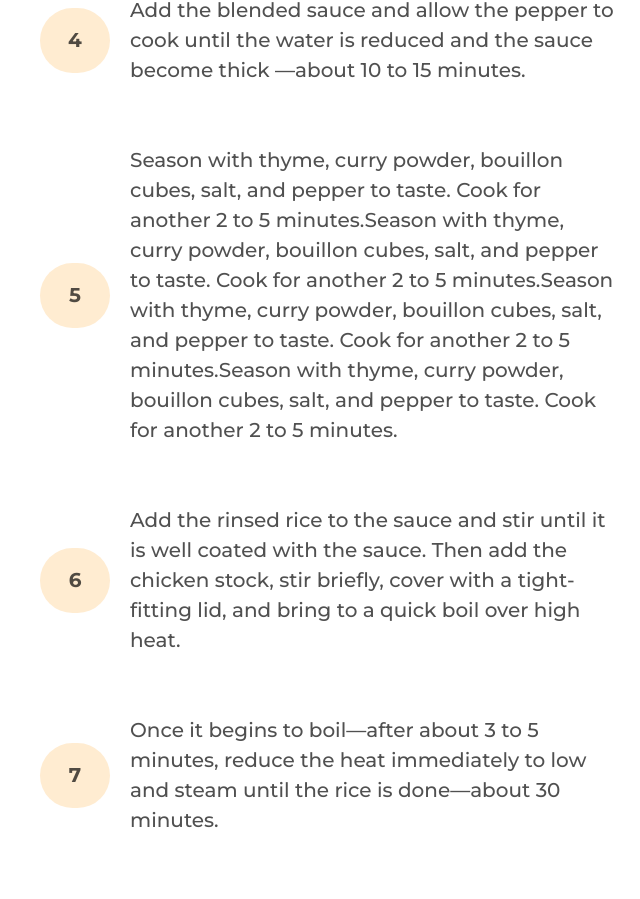
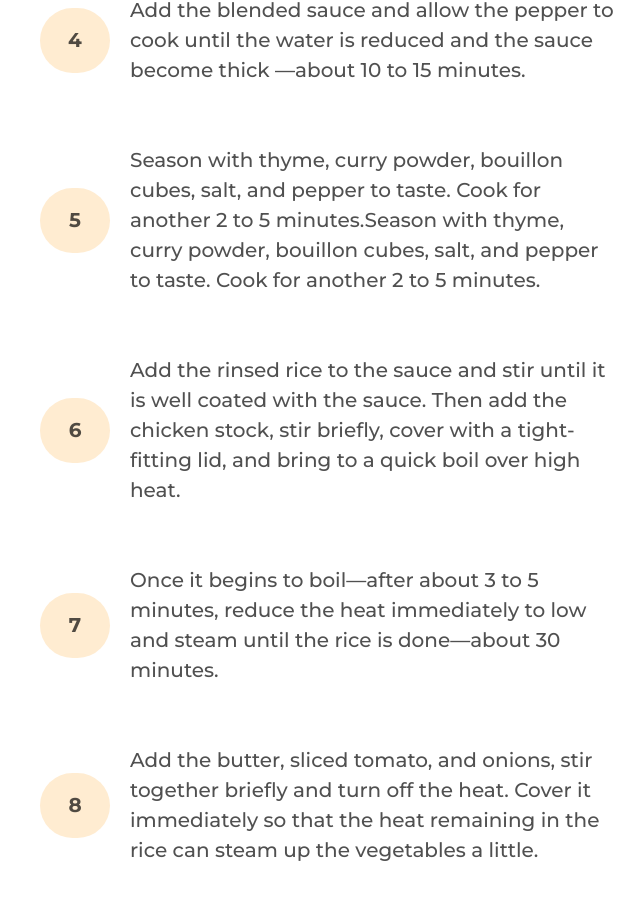
Before and after one commit to Blazskills/ng_recipes, a React (Vite) app: page / in a window 1280 px wide. Shown: the part 3058-3957 px from the top of the page, without its empty margins (640-1280 px from the left). Built offline with nearby package versions, Linux system fonts and the light colour scheme; a web font is replaced by a local one.

Commit message:
updated recipe detail page with jollof rice

```diff
--- a/src/components/Instructions.jsx
+++ b/src/components/Instructions.jsx
@@ -70,10 +70,7 @@ export const Instructions = () => {
             Season with thyme, curry powder, bouillon cubes, salt, and pepper to
             taste. Cook for another 2 to 5 minutes.Season with thyme, curry
             powder, bouillon cubes, salt, and pepper to taste. Cook for another
-            2 to 5 minutes.Season with thyme, curry powder, bouillon cubes,
-            salt, and pepper to taste. Cook for another 2 to 5 minutes.Season
-            with thyme, curry powder, bouillon cubes, salt, and pepper to taste.
-            Cook for another 2 to 5 minutes.
+            2 to 5 minutes.
           </p>
         </div>
       </div>
```
